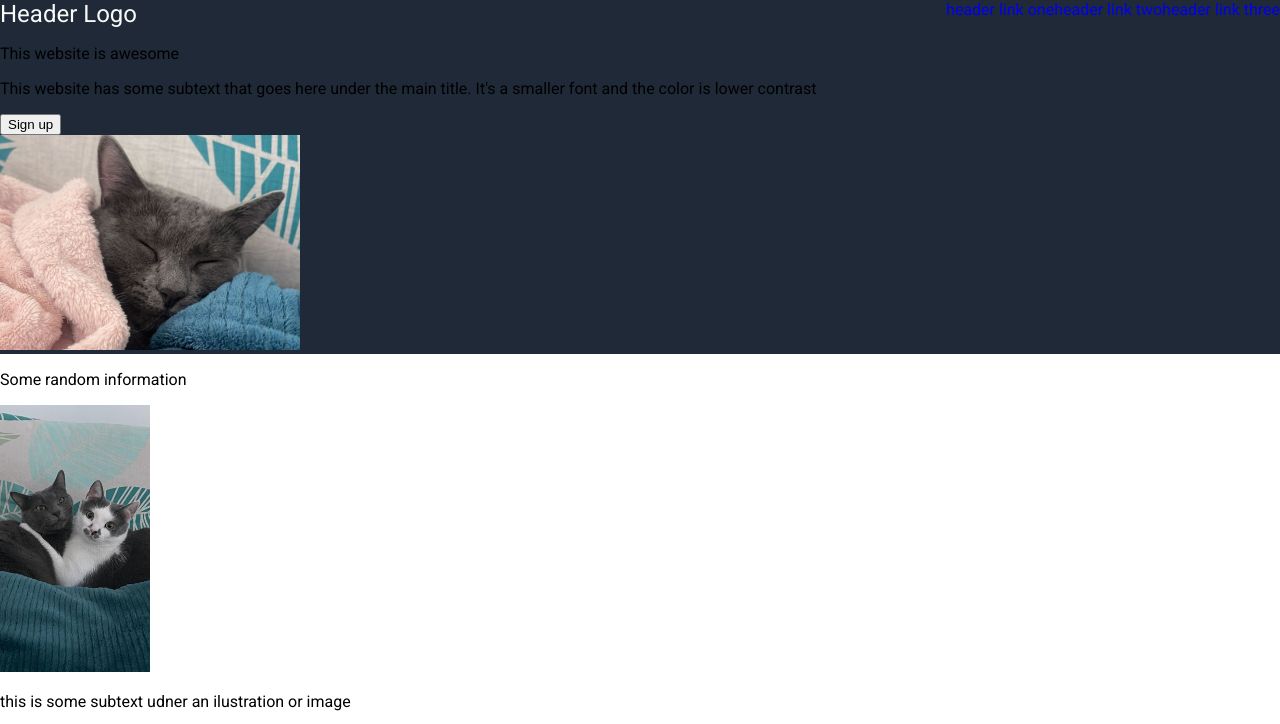
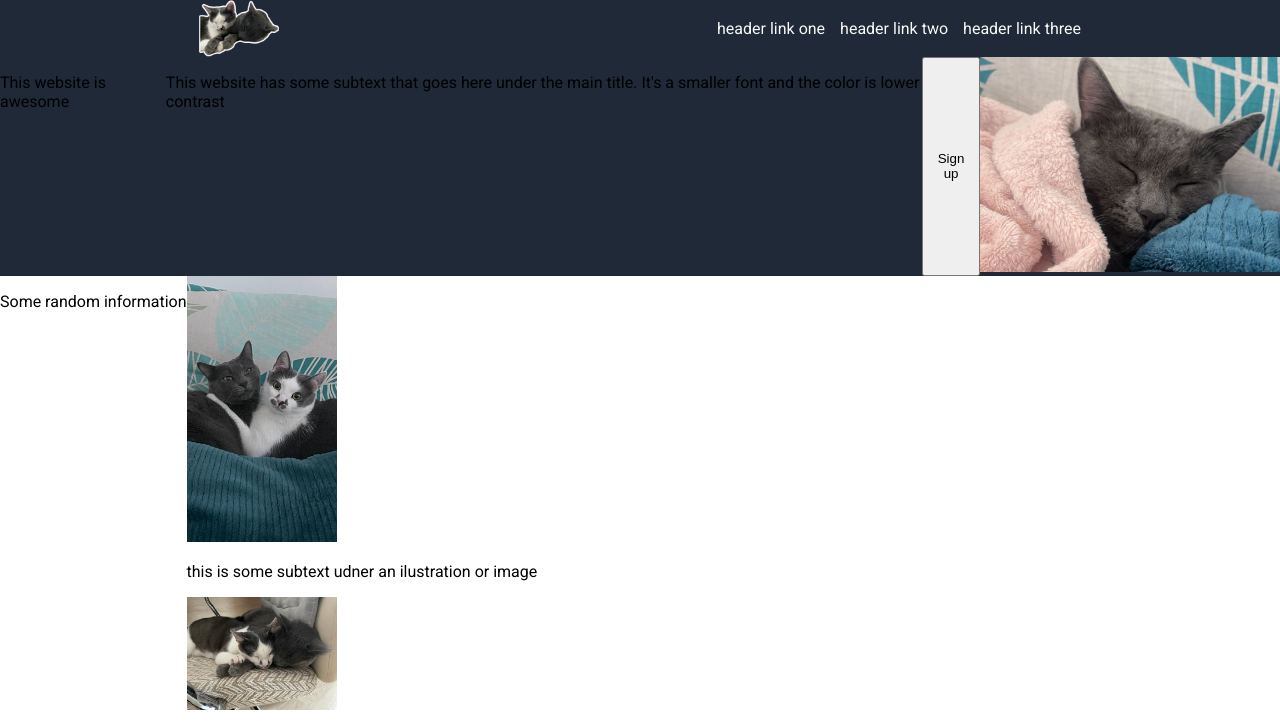
Before and after one commit to AlbertoPop/landingpage-project, a plain HTML site: page index.html in a window 1280 px wide. Shown: the top 724 px of the page. Drawn offline with Linux system fonts and the light colour scheme.

Commit message:
fixed header, new img, text

```diff
--- a/index.html
+++ b/index.html
@@ -13,7 +13,7 @@
 <body>
 
     <div class="header">
-        <a class="logo" href="#">Header Logo</a>
+        <a class="logo" href="#"><img width="80px" height="auto" src="images/catlogo.png" alt=""></a>
         <ul>
             <li><a href="#">header link one</a></li>
             <li><a href="#">header link two</a></li>
--- a/style.css
+++ b/style.css
@@ -2,46 +2,38 @@ body{
     font-family: 'Roboto', sans-serif;
     margin: 0;
     background-color: #1F2937;
-    display: flex;
-    flex-direction: column;
-
 }
 
 .header{
     display: flex;
-    justify-content: space-between;
+    justify-content: space-around;
 
 }
 
 .header ul{
     display: flex;
+    align-items: center;
     list-style-type: none;
-    margin: 0;
-    padding: 0;
+    gap: 15px;
 }
 
 .header a{
-    text-decoration:none;
+    text-decoration: none;
     display: flex;
-    list-style-type: none;
-    margin: 0;
-    padding: 0;
-}
-
-.logo{
-    font-size: 24px;
     color: #F9FAF8;
-    text-decoration:none;
 }
 
 
 
+
 .first-container{
-
+    display: flex;
+    justify-content: space-around;
 }
 
 .second-container{
     background-color: white ;
+    display: flex;
 }
 
 .third-container{
```
